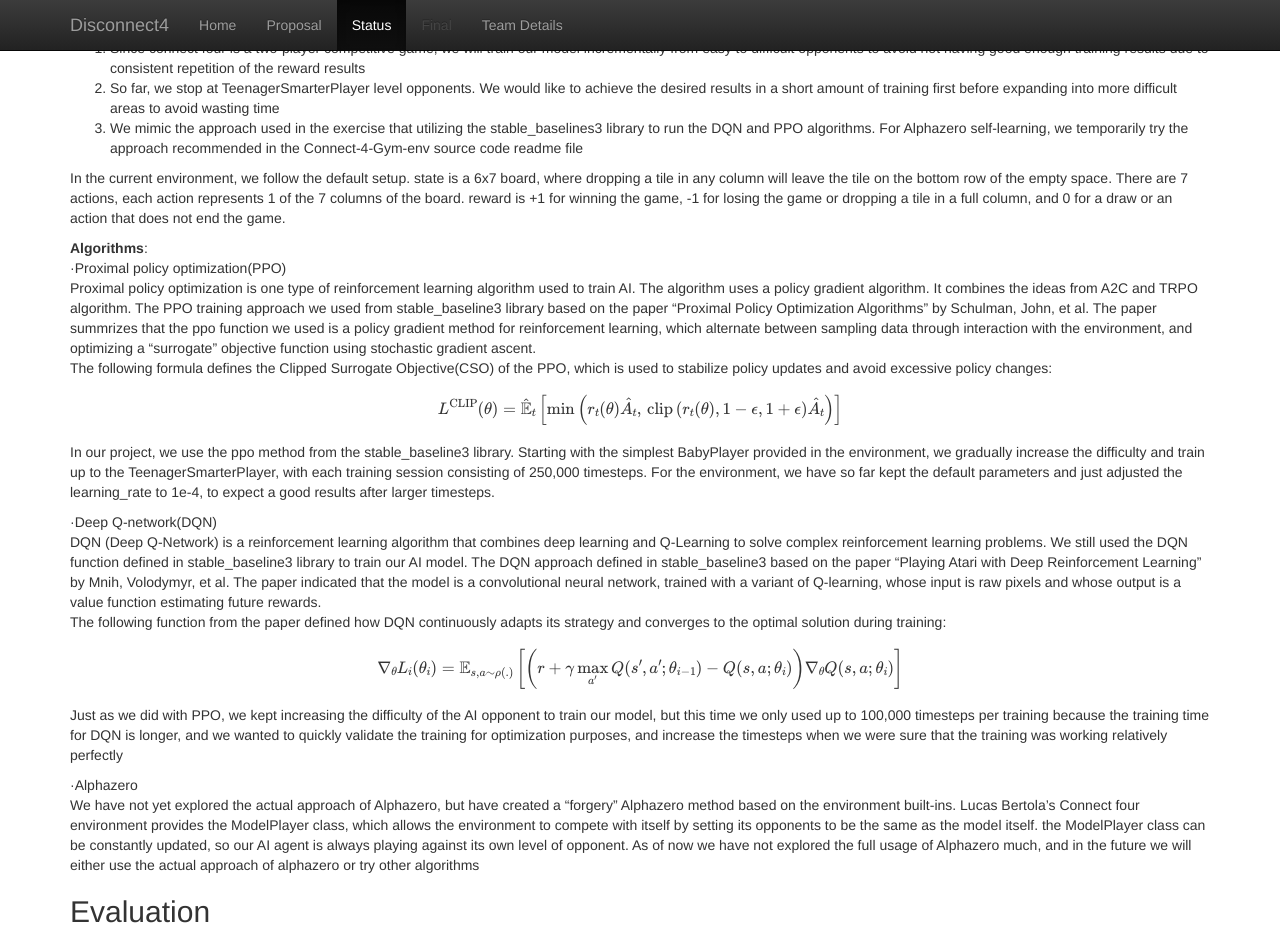
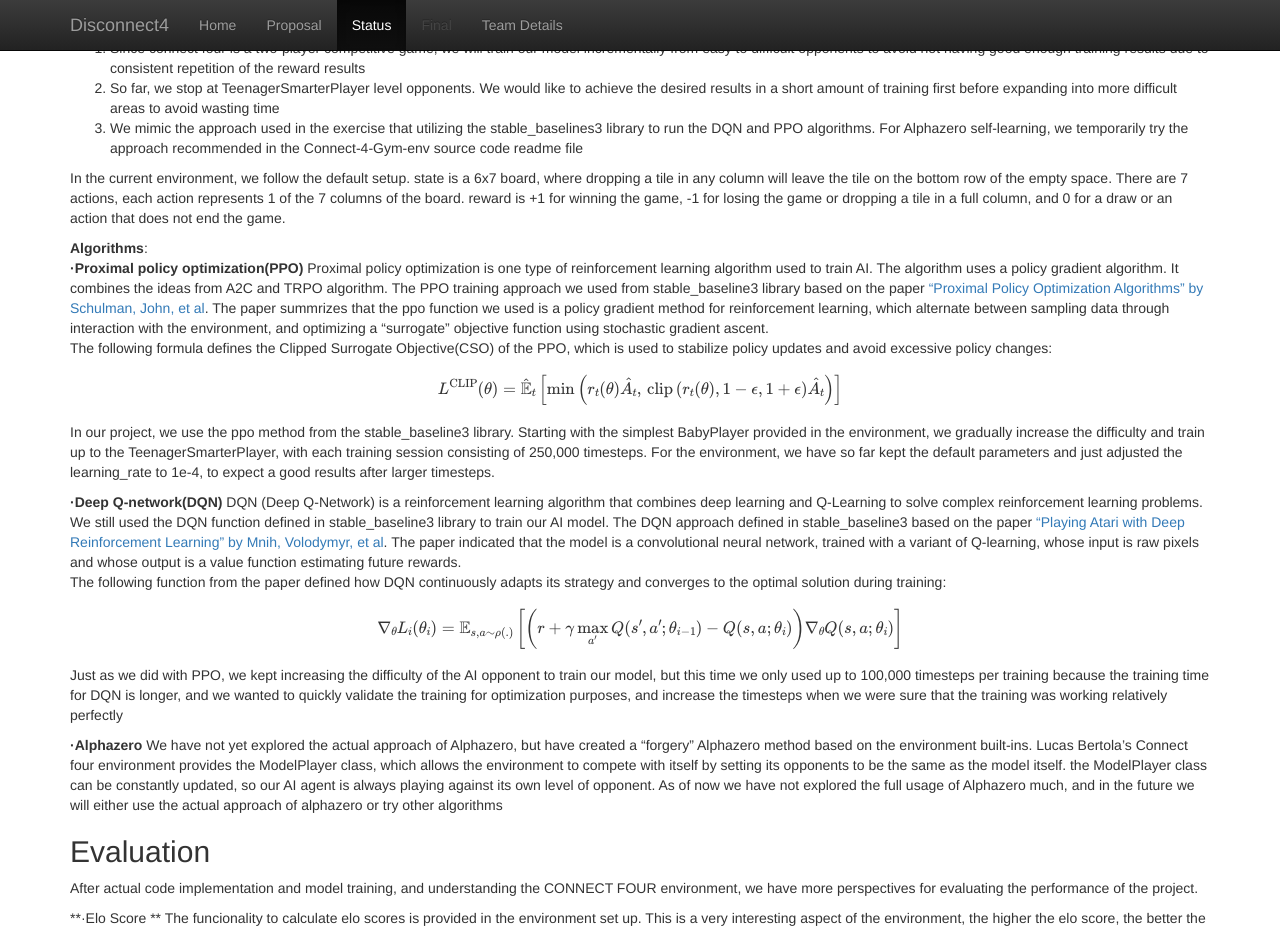
Before and after one commit to guangf1/Connect4, a Jekyll site: the page built from docs/status.md, in a window 1280 px wide and 1400 px high, scrolled down 371 px. Shown: the top 930 px of the window. Built offline with Jekyll 4.4.1, drawn with Linux system fonts in a browser that asks for light colours; formulas are drawn with MathJax 3; some of the changed lines change nothing that is shown; some of the changed text lies outside the part shown.

Commit message:
Update status.md

```diff
--- a/docs/status.md
+++ b/docs/status.md
@@ -15,16 +15,16 @@
 In the current environment, we follow the default setup. state is a 6x7 board, where dropping a tile in any column will leave the tile on the bottom row of the empty space. There are 7 actions, each action represents 1 of the 7 columns of the board. reward is +1 for winning the game, -1 for losing the game or dropping a tile in a full column, and 0 for a draw or an action that does not end the game.
 
 **Algorithms**:
-·Proximal policy optimization(PPO)
-Proximal policy optimization is one type of reinforcement learning algorithm used to train AI. The algorithm uses a policy gradient algorithm. It combines the ideas from A2C and TRPO algorithm. The PPO training approach we used from stable_baseline3 library based on the paper "Proximal Policy Optimization Algorithms" by Schulman, John, et al. The paper summrizes that the ppo function we used is a policy gradient method for reinforcement learning, which alternate between sampling data through interaction with the environment, and optimizing a "surrogate" objective function using stochastic gradient ascent.
+**·Proximal policy optimization(PPO)**
+Proximal policy optimization is one type of reinforcement learning algorithm used to train AI. The algorithm uses a policy gradient algorithm. It combines the ideas from A2C and TRPO algorithm. The PPO training approach we used from stable_baseline3 library based on the paper ["Proximal Policy Optimization Algorithms" by Schulman, John, et al](https://arxiv.org/pdf/1707.06347). The paper summrizes that the ppo function we used is a policy gradient method for reinforcement learning, which alternate between sampling data through interaction with the environment, and optimizing a "surrogate" objective function using stochastic gradient ascent.
 The following formula defines the Clipped Surrogate Objective(CSO) of the PPO, which is used to stabilize policy updates and avoid excessive policy changes:
 
 $$L^{\text{CLIP}}(\theta) = \hat{\mathbb{E}}_t \left[ \min \left( r_t(\theta) \hat{A}_t, \, \text{clip} \left( r_t(\theta), 1 - \epsilon, 1 + \epsilon \right) \hat{A}_t \right) \right]$$
 
 In our project, we use the ppo method from the stable_baseline3 library. Starting with the simplest BabyPlayer provided in the environment, we gradually increase the difficulty and train up to the TeenagerSmarterPlayer, with each training session consisting of 250,000 timesteps. For the environment, we have so far kept the default parameters and just adjusted the learning_rate to 1e-4, to expect a good results after larger timesteps.
 
-·Deep Q-network(DQN)
-DQN (Deep Q-Network) is a reinforcement learning algorithm that combines deep learning and Q-Learning to solve complex reinforcement learning problems. We still used the DQN function defined in stable_baseline3 library to train our AI model. The DQN approach defined in stable_baseline3 based on the paper "Playing Atari with Deep Reinforcement Learning" by Mnih, Volodymyr, et al. The paper indicated that the model is a convolutional neural network, trained with a variant of Q-learning, whose input is raw pixels and whose output is a value function estimating future rewards.
+**·Deep Q-network(DQN)**
+DQN (Deep Q-Network) is a reinforcement learning algorithm that combines deep learning and Q-Learning to solve complex reinforcement learning problems. We still used the DQN function defined in stable_baseline3 library to train our AI model. The DQN approach defined in stable_baseline3 based on the paper ["Playing Atari with Deep Reinforcement Learning" by Mnih, Volodymyr, et al](https://arxiv.org/pdf/1312.5602). The paper indicated that the model is a convolutional neural network, trained with a variant of Q-learning, whose input is raw pixels and whose output is a value function estimating future rewards.
 The following function from the paper defined how DQN continuously adapts its strategy and converges to the optimal solution during training:
 
 $$
@@ -34,13 +34,13 @@
 Just as we did with PPO, we kept increasing the difficulty of the AI opponent to train our model, but this time we only used up to 100,000 timesteps per training because the training time for DQN is longer, and we wanted to quickly validate the training for optimization purposes, and increase the timesteps when we were sure that the training was working relatively perfectly
 
 
-·Alphazero
+**·Alphazero**
 We have not yet explored the actual approach of Alphazero, but have created a “forgery” Alphazero method based on the environment built-ins. Lucas Bertola's Connect four environment provides the ModelPlayer class, which allows the environment to compete with itself by setting its opponents to be the same as the model itself. the ModelPlayer class can be constantly updated, so our AI agent is always playing against its own level of opponent. As of now we have not explored the full usage of Alphazero much, and in the future we will either use the actual approach of alphazero or try other algorithms
 
 ## Evaluation
 After actual code implementation and model training, and understanding the CONNECT FOUR environment, we have more perspectives for evaluating the performance of the project.
 
-·Elo Score
+**·Elo Score  **
 The funcionality to calculate elo scores is provided in the environment set up. This is a very interesting aspect of the environment, the higher the elo score, the better the AI model performs. As for new, we didn't test on all the AI opponents provided in the environment. The elo score comparison table is as follows:
 
 ![1740129250109(1)](https://github.com/user-attachments/assets/7e704f96-b643-4734-ab71-d25b4cd1bfac)
@@ -51,13 +51,13 @@
 
 The plot generated by python matplotlib indicate that their performances are similar. Their performance is much better than ChildPlayer, and closer to ChildSmarterPlayer. According to the result, we think that there is a bottleneck for our model to outperform Teenager opponent, and this is a problem for us to figure out in the following weeks
 
-·Rew Score
+**·Rew Score**
 
 ![image](https://github.com/user-attachments/assets/52046b7c-ff28-4197-be45-7c6a89942602)
 
 We collected the rew mean achieved by the model at the final timestep when trained with the last few difficulty opponents. by looking at this we can see that: (i) PPO loses its performance boost as soon as it enters training with ChildSmarterModel. (ii) DQN has a better performance in shorter timesteps. Even though TeenagerModel is still a bottleneck, it has a small boost. (iii) Self-competing(Alphazero) training scores well within even shorter timesteps so it is well worth following up with further exploration
 
-·Visualization
+**·Visualization**
 
 ![1740132207454](https://github.com/user-attachments/assets/a1b1b75c-f90c-4513-90b1-64316c24ca19)
 
@@ -77,6 +77,17 @@
 If we can already train the model to an excellent level in a 6x7 Connect4 game, we can scale the game up. Possibly, we could change the 6x7 board to an 8x9 board and change the winning rule to five tiles in a line. Our moon shot goal for this project is to reach the level of the AlphaFour AI in the environment while broadening the rules of the game.
 
 ## Resources Used
+**⬢Connect four environment by Lucas Bertola** | [Github Repository](https://github.com/lucasBertola/Connect-4-Gym-env-Reinforcement-learning/tree/main/exemples)
+Used as the environment for tranning AI models, including existing AI opponents and elo system
 
+**⬢Python Libraries**
+stable_baselines3, matplotlib, numpy, os, random
+
+**⬢AI Chatbot**
+Chatgpt, Deepseek
+·Environment Suggestions ([Connect four environment by Lucas Bertola](https://github.com/lucasBertola/Connect-4-Gym-env-Reinforcement-learning/tree/main/exemples))
+·Error Message Analysis
+·Markdown File Editing Guidance
+·Algorithms Outlining for Understanding
 
 # Video Summary
```
